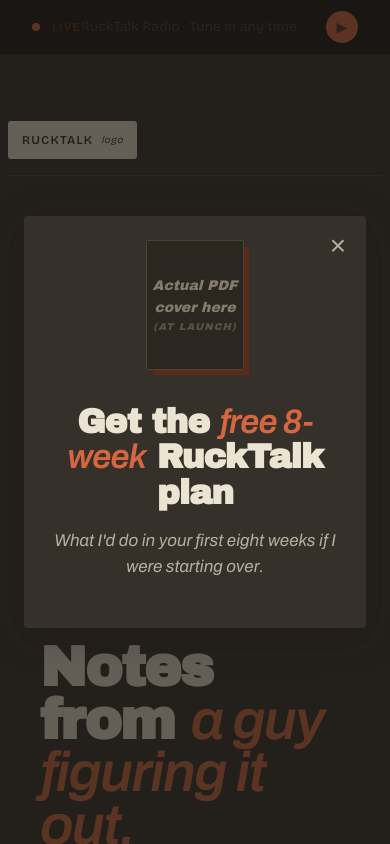
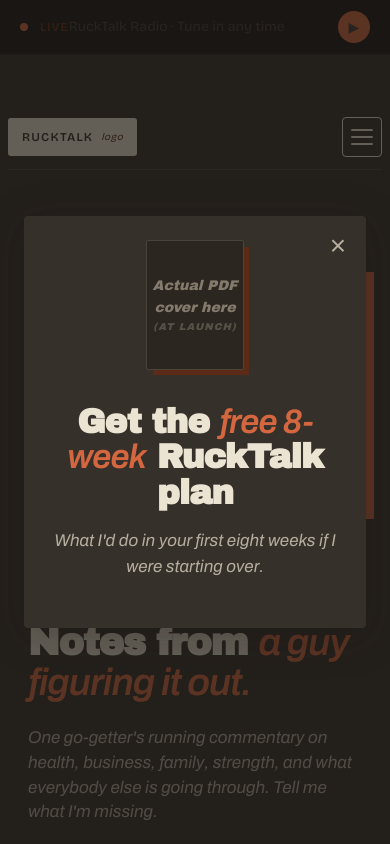
Before and after one commit to brucewayne9/alfred, a WordPress theme: template services/rucktalk-minimal/front-page.php in a window 390 px wide. Run offline with PHP 8.4 and a stand-in for WordPress, Linux system fonts and the light colour scheme; the site name, menu and one post (Sample post) are stand-ins, and other content is empty; some libraries are stand-ins or nearby versions.

Commit message:
feat(rucktalk-theme): mobile responsive — hamburger nav drawer + breakpoint pass
Mike: "now we just need a responsive site as well as navigation"

Real mobile pass — three pieces:

1. Hamburger drawer nav (replaces "display:none" silent kill).
   - header.php now renders BOTH a desktop nav (.nav--desktop) and a
     mobile drawer (#rt-mobile-nav .nav--mobile). Same menu, different
     wrappers. WP renders the items once each.
   - .nav-burger button is hidden ≥920px, surfaces <920. Click toggles
     drawer; bars animate into X via [aria-expanded="true"] CSS.
   - assets/js/nav.js: toggle handler, ESC closes, link-tap closes,
     body.rt-nav-open locks scroll while open, window-resize-past-
     breakpoint forces drawer closed.

2. Sub-540 small-phone breakpoint added:
   - --gutter shrinks 32→20px
   - hero title 88px → 38px, strap shrinks, CTAs stack vertically
   - Listen-on pills wrap with label on its own line
   - Section titles, episode title, coupon title all step down
   - LoovaCast play button 88px → 64px
   - Burger 44 → 40px

3. Extra-small <380 breakpoint:
   - Hero 38 → 32px
   - Signup field + button stack vertically (column form)

Theme version 1.4.0 → 1.5.0 for cache bust.

Co-Authored-By: Claude Opus 4.7 (1M context) <noreply@anthropic.com>

```diff
--- a/services/rucktalk-minimal/assets/css/rucktalk.css
+++ b/services/rucktalk-minimal/assets/css/rucktalk.css
@@ -93,6 +93,67 @@ html { scroll-behavior: smooth; }
   color: var(--clay-soft);
   font-style: italic;
 }
+/* ─── Mobile nav: hamburger + slide-down drawer ─────────────────────── */
+.nav-burger {
+  display: none;  /* hidden by default; surfaced below 920px */
+  background: transparent;
+  border: 1.5px solid var(--ink);
+  border-radius: 4px;
+  width: 44px; height: 44px;
+  cursor: pointer;
+  flex-direction: column;
+  align-items: center;
+  justify-content: center;
+  gap: 5px;
+  padding: 0;
+  transition: background 0.15s;
+}
+.nav-burger:hover { background: var(--paper-soft); }
+.nav-burger__bar {
+  display: block;
+  width: 22px; height: 2px;
+  background: var(--ink);
+  border-radius: 1px;
+  transition: transform 0.2s, opacity 0.2s;
+}
+.nav-burger[aria-expanded="true"] .nav-burger__bar:nth-child(1) { transform: translateY(7px) rotate(45deg); }
+.nav-burger[aria-expanded="true"] .nav-burger__bar:nth-child(2) { opacity: 0; }
+.nav-burger[aria-expanded="true"] .nav-burger__bar:nth-child(3) { transform: translateY(-7px) rotate(-45deg); }
+
+.nav-drawer {
+  display: none;
+  position: absolute;
+  top: 100%; left: 0; right: 0;
+  background: var(--paper);
+  border-bottom: 1px solid var(--rule);
+  padding: var(--s-3) var(--gutter) var(--s-5);
+  box-shadow: 0 8px 24px rgba(0,0,0,0.25);
+}
+.nav-drawer[data-open="1"] { display: block; }
+.nav-drawer .nav { flex-direction: column; gap: 0; align-items: stretch; }
+.nav-drawer .nav a {
+  display: block;
+  padding: var(--s-4) var(--s-2);
+  border-bottom: 1px solid var(--rule);
+  font-family: var(--f-display-2);
+  font-size: var(--fs-lg);
+  font-weight: 600;
+  color: var(--ink);
+}
+.nav-drawer .nav a:hover { color: var(--clay); border-bottom-color: var(--clay); }
+.nav-drawer .nav a:last-child { border-bottom: none; }
+.nav-drawer .nav__cta {
+  margin-top: var(--s-3);
+  background: var(--clay);
+  color: var(--paper-soft);
+  text-align: center;
+  border-radius: 4px;
+  border-bottom: none !important;
+}
+
+/* When the drawer is open, lock body scroll so the page underneath doesn't move. */
+body.rt-nav-open { overflow: hidden; }
+
 .nav { display: flex; gap: var(--s-5); align-items: center; }
 .nav a {
   font-family: var(--f-body); font-weight: 500;
@@ -104,7 +165,16 @@ html { scroll-behavior: smooth; }
 .nav a:hover { color: var(--ink); border-bottom-color: var(--clay); }
 .nav__cta { background: var(--ink); color: var(--paper-soft); padding: var(--s-2) var(--s-4); border-radius: 4px; }
 .nav__cta:hover { background: var(--clay-deep); color: var(--paper-soft); border-bottom-color: transparent; }
-@media (max-width: 920px) { .nav { display: none; } }
+/* Mobile: swap desktop nav for hamburger + drawer. Position drawer
+ * absolute under the sticky header. */
+.head { position: sticky; }  /* already sticky from earlier rule, restate for clarity */
+@media (max-width: 920px) {
+  .nav--desktop { display: none; }
+  .nav-burger   { display: flex; }
+  .head         { position: sticky; }
+  .head .wrap   { position: relative; }
+}
+/* Drawer positioning is absolute relative to .head — works at any width. */
 
 /* ───── Hero — asymmetric editorial spread ───── */
 .hero { padding: var(--s-9) 0 var(--s-10); position: relative; overflow: hidden; }
@@ -473,6 +543,43 @@ html { scroll-behavior: smooth; }
 .reveal--4 { animation-delay: 0.42s; }
 .reveal--5 { animation-delay: 0.55s; }
 @keyframes reveal { to { opacity: 1; transform: none; } }
+/* ─── Small-phone breakpoint (<=540) — final pass ───────────────────── */
+@media (max-width: 540px) {
+  :root { --gutter: 20px; }
+  .hero { padding: var(--s-6) 0 var(--s-7); }
+  .hero__title { font-size: 38px; line-height: 1.04; }
+  .hero__strap { font-size: var(--fs-base); }
+  .hero__cta { flex-direction: column; align-items: stretch; }
+  .hero__cta .btn { text-align: center; justify-content: center; }
+  .hero__listen { gap: var(--s-2); }
+  .hero__listen-label { width: 100%; margin-bottom: var(--s-2); }
+
+  .section__title { font-size: var(--fs-xl); }
+  .episode__title { font-size: var(--fs-2xl); }
+  .episode__excerpt { font-size: var(--fs-base); }
+  .episode__actions { flex-direction: column; align-items: stretch; }
+  .episode__actions .btn { text-align: center; justify-content: center; }
+
+  .coupon__title { font-size: var(--fs-2xl); }
+  .coupon__card { padding: var(--s-5) var(--s-4); }
+  .footer__signup-copy h3 { font-size: var(--fs-2xl); }
+
+  .live__btn { width: 64px; height: 64px; font-size: 22px; }
+
+  .head__inner { padding: var(--s-3) 0; }
+  .nav-burger { width: 40px; height: 40px; }
+}
+
+/* Extra-small phones — keep type readable, no horizontal scroll. */
+@media (max-width: 380px) {
+  .hero__title { font-size: 32px; }
+  .pillar__name { font-size: var(--fs-lg); }
+  .episode__title { font-size: var(--fs-xl); }
+  .coupon__title { font-size: var(--fs-xl); }
+  .signup { flex-direction: column; align-items: stretch; }
+  .signup__btn { width: 100%; }
+}
+
 @media (prefers-reduced-motion: reduce) {
   .reveal { animation: none; opacity: 1; transform: none; }
   html { scroll-behavior: auto; }
--- /dev/null
+++ b/services/rucktalk-minimal/assets/js/nav.js
@@ -0,0 +1,63 @@
+/* rucktalk-minimal — mobile nav drawer toggle.
+ *
+ * Binds the .nav-burger button to the #rt-mobile-nav drawer. On click:
+ * toggles drawer visibility, swaps aria-expanded, locks body scroll
+ * while open, and rotates the burger bars into an X icon (CSS handles
+ * the visual via [aria-expanded="true"] selectors).
+ *
+ * Closes on: same-button second click, ESC keydown, drawer link click,
+ * window resize > 920 (drawer becomes desktop nav).
+ */
+(function () {
+    'use strict';
+
+    function init() {
+        var burger = document.querySelector('.nav-burger');
+        var drawer = document.getElementById('rt-mobile-nav');
+        if (!burger || !drawer) { return; }
+
+        function setOpen(open) {
+            drawer.dataset.open = open ? '1' : '0';
+            drawer.setAttribute('aria-hidden', open ? 'false' : 'true');
+            burger.setAttribute('aria-expanded', open ? 'true' : 'false');
+            burger.setAttribute(
+                'aria-label',
+                open ? 'Close menu' : 'Open menu'
+            );
+            document.body.classList.toggle('rt-nav-open', open);
+        }
+
+        burger.addEventListener('click', function () {
+            setOpen(drawer.dataset.open !== '1');
+        });
+
+        // Close drawer when any link inside is tapped (the visitor navigated).
+        drawer.addEventListener('click', function (e) {
+            if (e.target.tagName === 'A') { setOpen(false); }
+        });
+
+        // ESC closes the drawer.
+        document.addEventListener('keydown', function (e) {
+            if (e.key === 'Escape' && drawer.dataset.open === '1') {
+                setOpen(false);
+                burger.focus();
+            }
+        });
+
+        // If the window grows back past the mobile breakpoint, ensure the
+        // drawer state doesn't leak into desktop layout.
+        var mql = window.matchMedia('(min-width: 921px)');
+        function onMqlChange() { if (mql.matches) { setOpen(false); } }
+        if (mql.addEventListener) {
+            mql.addEventListener('change', onMqlChange);
+        } else if (mql.addListener) {
+            mql.addListener(onMqlChange);
+        }
+    }
+
+    if (document.readyState === 'loading') {
+        document.addEventListener('DOMContentLoaded', init);
+    } else {
+        init();
+    }
+})();
--- a/services/rucktalk-minimal/functions.php
+++ b/services/rucktalk-minimal/functions.php
@@ -14,7 +14,7 @@ if ( ! defined( 'ABSPATH' ) ) {
     exit;
 }
 
-define( 'RUCKTALK_THEME_VERSION', '1.4.0' );
+define( 'RUCKTALK_THEME_VERSION', '1.5.0' );
 
 /**
  * Enqueue parent + child assets.
@@ -54,6 +54,17 @@ function rucktalk_enqueue_assets() {
             get_stylesheet_directory_uri() . '/assets/css/rucktalk.css',
             array( 'rucktalk-tokens' ),
             $v
+        );
+    }
+
+    // Mobile nav drawer toggle JS.
+    if ( file_exists( get_stylesheet_directory() . '/assets/js/nav.js' ) ) {
+        wp_enqueue_script(
+            'rucktalk-nav-js',
+            get_stylesheet_directory_uri() . '/assets/js/nav.js',
+            array(),
+            $v,
+            true
         );
     }
 
--- a/services/rucktalk-minimal/header.php
+++ b/services/rucktalk-minimal/header.php
@@ -68,7 +68,31 @@ if ( ! defined( 'ABSPATH' ) ) {
             }
             ?>
         </a>
-        <nav class="nav" aria-label="<?php esc_attr_e( 'Primary', 'rucktalk-minimal' ); ?>">
+        <nav class="nav nav--desktop" aria-label="<?php esc_attr_e( 'Primary', 'rucktalk-minimal' ); ?>">
+            <?php
+            wp_nav_menu( array(
+                'theme_location' => 'main-menu',
+                'container'      => false,
+                'items_wrap'     => '%3$s',
+                'fallback_cb'    => 'rucktalk_default_nav',
+                'depth'          => 1,
+            ) );
+            ?>
+        </nav>
+
+        <button class="nav-burger" type="button"
+                aria-label="<?php esc_attr_e( 'Open menu', 'rucktalk-minimal' ); ?>"
+                aria-expanded="false"
+                aria-controls="rt-mobile-nav">
+            <span class="nav-burger__bar"></span>
+            <span class="nav-burger__bar"></span>
+            <span class="nav-burger__bar"></span>
+        </button>
+    </div>
+
+    <!-- Mobile nav drawer — toggled by nav-burger above. Slides down from header. -->
+    <div id="rt-mobile-nav" class="nav-drawer" data-open="0" aria-hidden="true">
+        <nav class="nav nav--mobile" aria-label="<?php esc_attr_e( 'Mobile navigation', 'rucktalk-minimal' ); ?>">
             <?php
             wp_nav_menu( array(
                 'theme_location' => 'main-menu',
```
